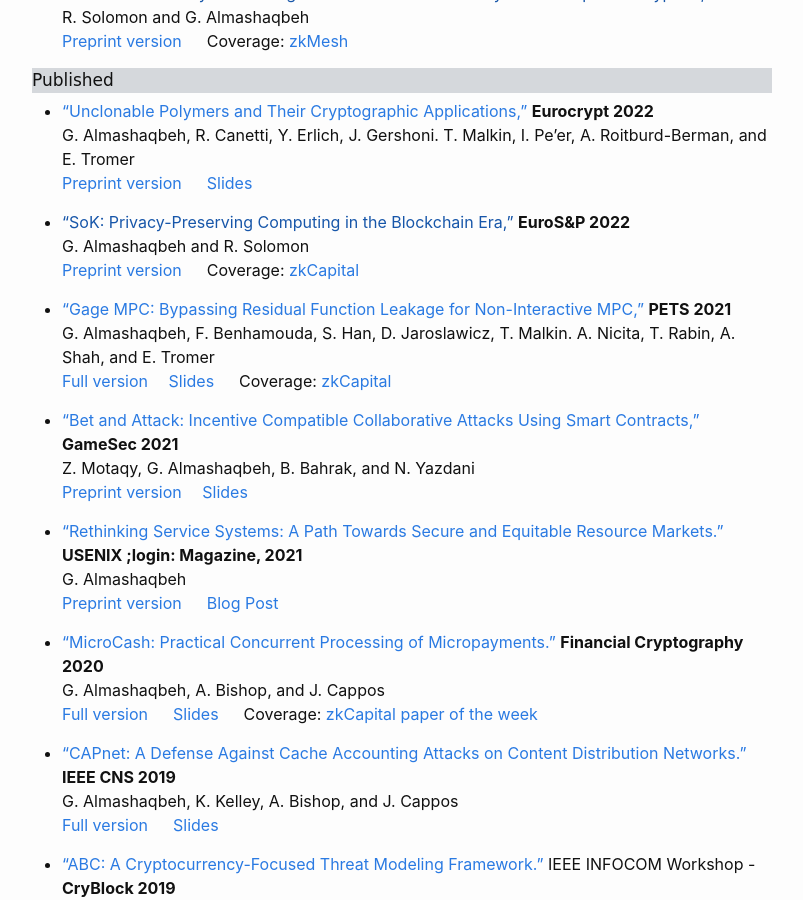
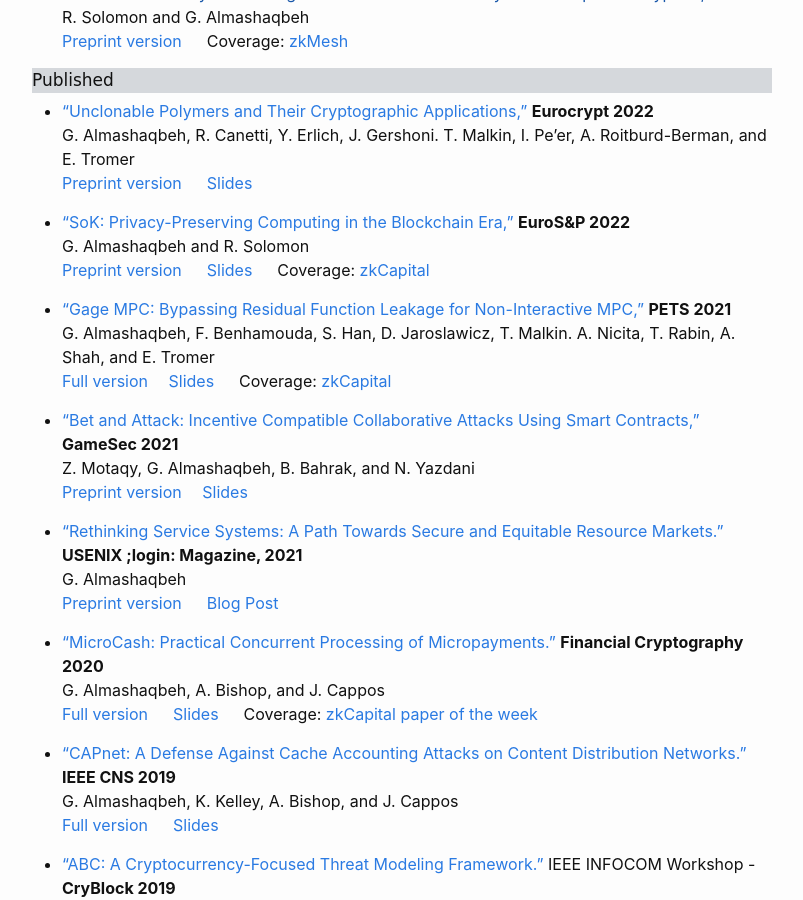
Before and after one commit to GhadaAlmashaqbeh/GhadaAlmashaqbeh.github.io, a Jekyll site: the page built from 02-publications.md, in a window 1280 px wide and 900 px high, scrolled down 342 px. Shown: the whole window, without its empty margins (238-1041 px from the left). Built offline with Jekyll 4.4.1, drawn with Linux system fonts in a browser that asks for light colours.

Commit message:
add slides

```diff
--- a/02-publications.md
+++ b/02-publications.md
@@ -24,9 +24,9 @@ A selected list based on my current research interests. Check [here](https://sch
   G. Almashaqbeh, R. Canetti, Y. Erlich, J. Gershoni. T. Malkin, I. Pe’er, A. Roitburd-Berman, and E. Tromer<br/>
   [Preprint version](https://eprint.iacr.org/2022/658) &emsp; [Slides](../slides/eurocrypt22.pdf)
 
-* ["SoK: Privacy-Preserving Computing in the Blockchain Era,"]() **EuroS&P 2022**<br/>
+* ["SoK: Privacy-Preserving Computing in the Blockchain Era,"](https://ieeexplore.ieee.org/document/9797340) **EuroS&P 2022**<br/>
   G. Almashaqbeh and R. Solomon <br/>
-  [Preprint version](https://eprint.iacr.org/2021/727.pdf) &emsp; Coverage: [zkCapital](https://zkcapital.substack.com/p/this-week-in-blockchain-research-def)
+  [Preprint version](https://eprint.iacr.org/2021/727.pdf) &emsp; [Slides](../slides/sok-eurosp22.pdf) &emsp; Coverage: [zkCapital](https://zkcapital.substack.com/p/this-week-in-blockchain-research-def)
 
 * ["Gage MPC: Bypassing Residual Function Leakage for Non-Interactive MPC,"](https://sciendo.com/article/10.2478/popets-2021-0083) **PETS 2021**<br/>
   G. Almashaqbeh, F. Benhamouda, S. Han, D. Jaroslawicz, T. Malkin. A. Nicita, T. Rabin, A. Shah, and E. Tromer<br/>
```
Also changed, not shown: 1 other file.
